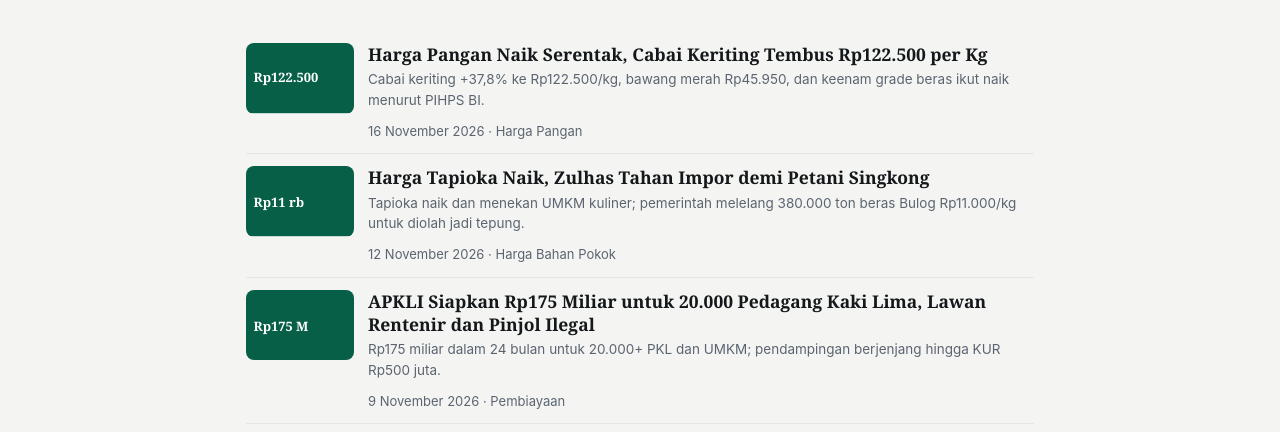
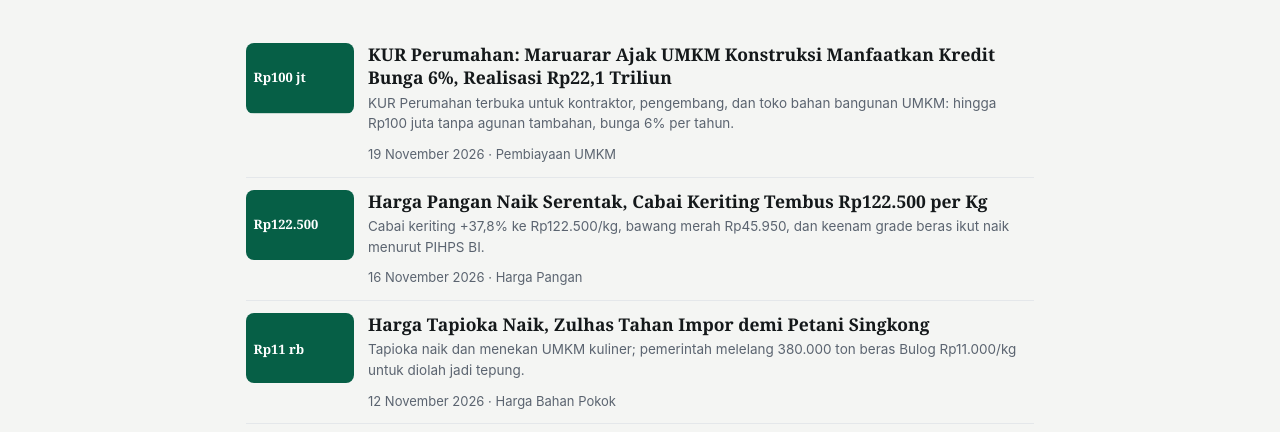
Before and after one commit to FinOwi/seputarbisnis, a plain HTML site: page umkm/index.html in a window 1280 px wide. Shown: the part 342-774 px from the top of the page. Drawn offline with Linux system fonts and the light colour scheme.

Commit message:
Edisi Kamis 19 November 2026: BI Rate naik ke 6% & IHSG anjlok, KUR Perumahan, Medan 2027, data center ASEAN

```diff
--- a/umkm/index.html
+++ b/umkm/index.html
@@ -25,6 +25,11 @@
   <h1 style="font-family:var(--serif);font-size:30px;margin:8px 0 6px">UMKM &amp; Warung</h1>
   <p style="color:var(--muted)">Pembiayaan, program pemerintah, harga kebutuhan usaha, dan cerita dari pelaku usaha kecil di seluruh Indonesia.</p>
   <div class="sec"><div class="list">
+        <article>
+      <div class="thumb"><div class="cover"><svg viewBox="0 0 200 130"><rect width="200" height="130" fill="#065f46"/><text x="14" y="72" font-family="Georgia,serif" font-size="24" fill="#fff" font-weight="700">Rp100 jt</text></svg></div></div>
+      <div><h3><a href="kur-perumahan-umkm-konstruksi-bunga-6-persen-19-november-2026.html">KUR Perumahan: Maruarar Ajak UMKM Konstruksi Manfaatkan Kredit Bunga 6%, Realisasi Rp22,1 Triliun</a></h3>
+      <p>KUR Perumahan terbuka untuk kontraktor, pengembang, dan toko bahan bangunan UMKM: hingga Rp100 juta tanpa agunan tambahan, bunga 6% per tahun.</p><div class="meta">19 November 2026 · Pembiayaan UMKM</div></div>
+    </article>
         <article>
       <div class="thumb"><div class="cover"><svg viewBox="0 0 200 130"><rect width="200" height="130" fill="#065f46"/><text x="14" y="72" font-family="Georgia,serif" font-size="24" fill="#fff" font-weight="700">Rp122.500</text></svg></div></div>
       <div><h3><a href="harga-pangan-naik-serentak-cabai-keriting-rp122500-16-november-2026.html">Harga Pangan Naik Serentak, Cabai Keriting Tembus Rp122.500 per Kg</a></h3>
```
